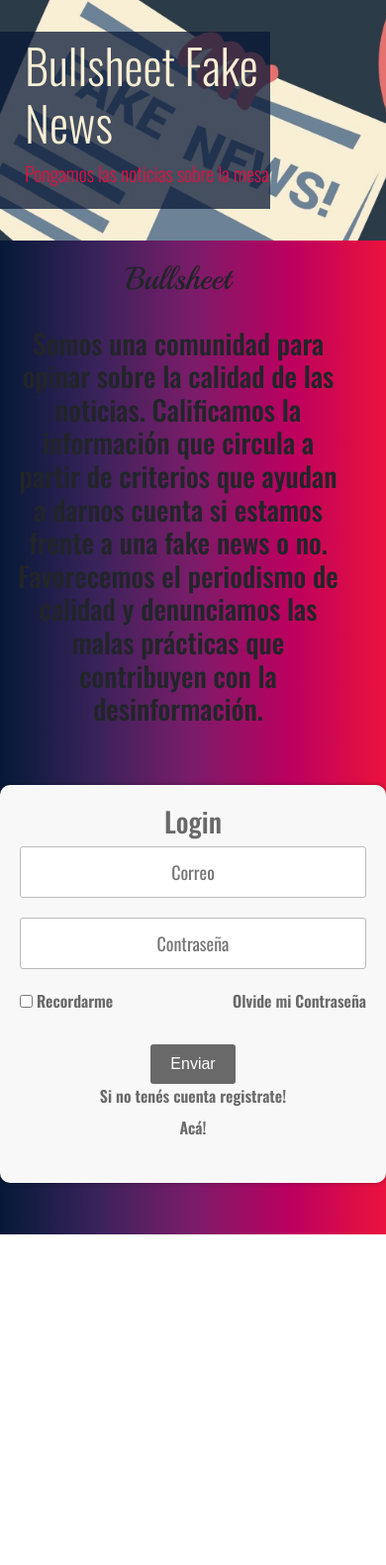
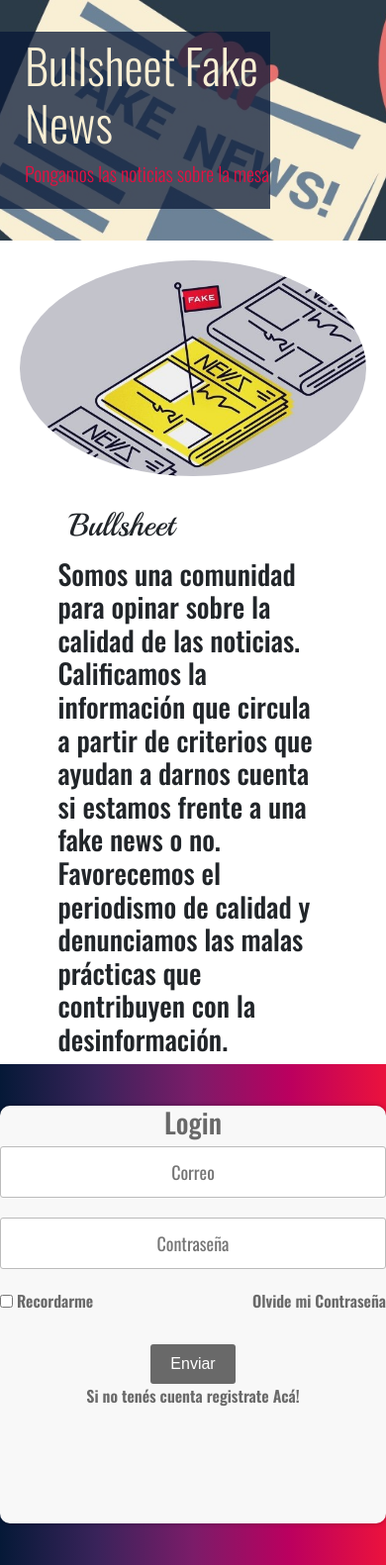
Before and after one commit to CeciCalca/Bullsheet, a PHP site: page / in a window 390 px wide. Shown: the part 74-1655 px from the top of the page at 99% size. Before the commit the page ends 1321 px from the top, so only its background shows below. Run offline with PHP 8.4, Linux system fonts and the light colour scheme; some libraries are stand-ins or nearby versions.

Commit message:
Le modifique la section 1 y agregue un par de media queries

```diff
--- a/css/master.css
+++ b/css/master.css
@@ -46,6 +46,10 @@ body{
 ._jumbop{
   color: #E41041;
 }
+/* ------------------------- */
+/* LOGIN */
+/* ------------------------- */
+
 ._login{
 	background-image: linear-gradient(to right, #051937, #39235a, #7b1c69, #bb005f, #eb123d);
 	height:60vh;
@@ -117,42 +121,58 @@ a:hover{
 /* ------------------------- */
 /* SECTION TÍTULO */
 /* ------------------------- */
+._contenedor-section1{
+	background: white;
+
+}
 
 ._seccion-titulo{
   display: flex;
+  flex-direction: row;
   justify-content: space-around;
   align-items: center;
-  justify-content: center;
   position: relative;
-  width: 100%;
+  flex-wrap: wrap;
   overflow: hidden;
+
+
+}
+._seccion-titulo h3{
+	display: flex;
+	flex-direction: row;
+	justify-content: flex-start;
+	text-align: left;
 }
 
 ._seccion-titulo h2{
-  font-family: 'Playball',cursive;
-  padding: 20px;
+	display: flex;
+	flex-direction: row;
+	justify-content: flex-start;
+    font-family: 'Playball',cursive;
+	padding: 20px;
+	position: relative;
+	margin: -3%;
+
 }
 
 ._articulo-titulo-texto{
-  float: left;
-  overflow: hidden;
-
   text-align: center;
+  width: 35vw;
 }
 
 .articulo-titulo-imagen{
-  background-size: cover;
-  background-position: center;
-  height: 100%;
-  width: 100%;
+  width: 35vw;
   position: relative;
-  overflow: hidden;
-  background-image: url(../img/img2.jpg);
+  padding: 5vh;
+
+}
+._img-section1{
+	max-width: 100%;
+	height: auto;
+	padding: 20px;
 }
 
-._contenedor-seccion-titulo{
-  background:linear-gradient(to right, #051937, #39235a, #7b1c69, #bb005f, #eb123d);
-}
+
 
 
 
@@ -292,3 +312,50 @@ a:hover{
 	from { opacity: 0; }
 	to { opacity: 1; }
 }
+
+
+/* Small devices (landscape phones, 576px and up)*/
+@media (max-width: 580px) {
+		._img-section1 {
+	 	  border-radius: 50%;
+	}
+	._articulo-titulo-texto{
+		width: 95%;
+		text-align: left;
+	}
+	._articulo-titulo-imagen {
+
+		height: auto;
+		position: relative;
+		overflow: hidden;
+		border-radius: 50%;
+	}
+
+	._img-section1{
+		display: inline;
+		margin: 0 auto;
+		height: 100%;
+		width: auto;
+	}
+	._contenedor-login{
+		height: 50vh;
+	}
+	._contenedor-login {
+			padding: 0px;
+	}
+
+
+}
+
+/*// Medium devices (tablets, 768px and up)
+@media (min-width: 768px) { ... }*/
+
+/*// Large devices (desktops, 992px and up)*/
+@media (max-width: 992px) {
+	._articulo-titulo-texto{
+		width: 70%;
+		text-align: left;
+	}
+}
+/*// Extra large devices (large desktops, 1200px and up)
+@media (min-width: 1200px) { ... }*/
--- a/index.html
+++ b/index.html
@@ -46,23 +46,20 @@
 
   </header>
     <!--SECCION EN BLANCO PARA COMPLETAR LO QUE VA ANTES DEL LOGIN-->
-  <div class="container-fluid p-0 _contenedor-seccion-titulo">
 
-
-    <section class="row container _seccion-titulo">
-      <article class="col-0 col-md-6 _articulo-titulo-imagen">
-
-
+  <div class="_contenedor-section1">
+    <section class=" _seccion-titulo">
+      <article class="_articulo-titulo-imagen">
+        <img class="_img-section1" src="img/img2.jpg" alt="img2">
       </article>
-      <article class="col-12 col-md-6 _articulo-titulo-texto">
+      <article class="_articulo-titulo-texto">
         <h2>Bullsheet</h2>
         <h3>Somos una comunidad para opinar sobre la calidad de las noticias. Calificamos la información que circula a partir de criterios que ayudan a darnos cuenta si estamos frente a una fake news o no. Favorecemos el periodismo de calidad y denunciamos las malas prácticas que contribuyen con la desinformación. </h3>
       </article>
+    </section>
+  </div>
 
 
-
-    </section>
-  </div>
   <section id="login" class="_login">
     <div class="_contenedor-login" id="_contenedor-login">
       <h3>Login</h3>
@@ -80,9 +77,9 @@
         </div>
         <br>
         <input type="submit" class="btn-submit-login" value="Enviar">
-        <br>
-        <p>Si no tenés cuenta registrate!<a  id="abrir-popup"class="nav-link abrir-Popup" href="#reg">Acá!</a></p>
+        <p>Si no tenés cuenta registrate <a id="abrir-popup"class="linkpopup abrir-Popup" href="#reg"> Acá!</a></p>
       </form>
+
     </div>
   </section>
   <!--Aca empieza el formulario de registro-->
```
